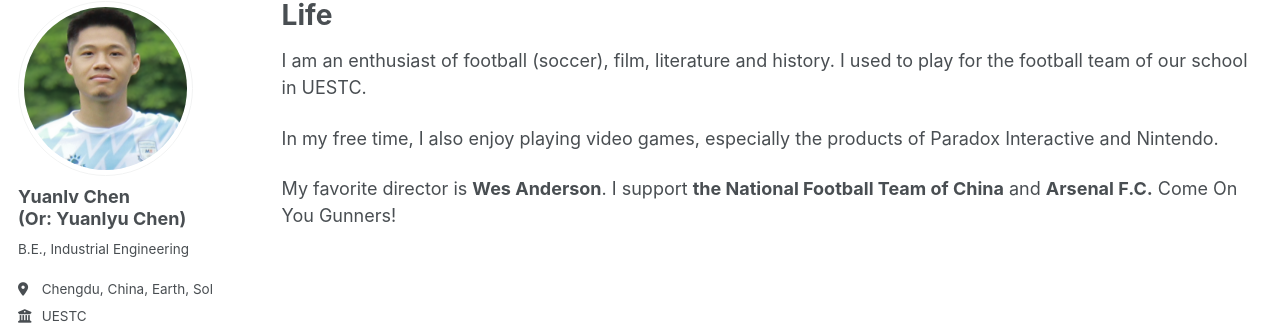
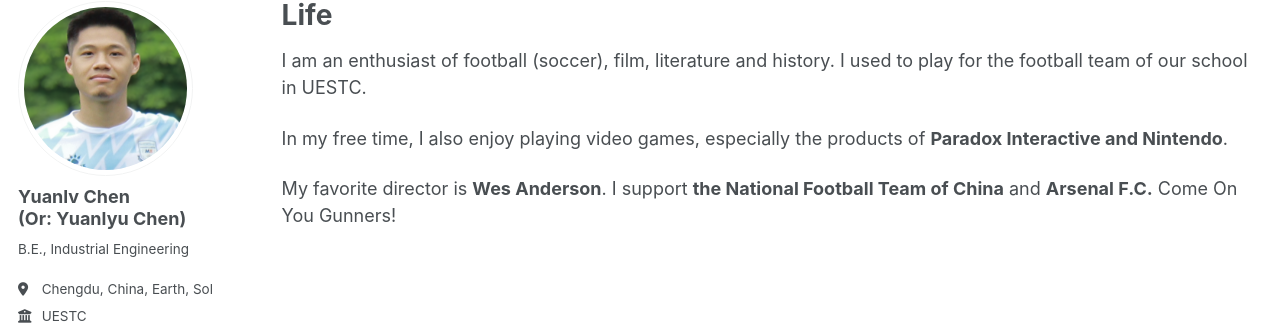
Before and after one commit to YLchen22/YLchen22.github.io, a Jekyll site: the page built from _pages/life.md, in a window 1280 px wide. Shown: the part 105-430 px from the top of the page. Built offline with Jekyll 4.4.1, drawn with Linux system fonts in a browser that asks for light colours.

```diff
--- a/_pages/life.md
+++ b/_pages/life.md
@@ -7,6 +7,6 @@ author_profile: true
 
 I am an enthusiast of football (soccer), film, literature and history. I used to play for the football team of our school in UESTC.
 
-In my free time, I also enjoy playing video games, especially the products of Paradox Interactive and Nintendo.
+In my free time, I also enjoy playing video games, especially the products of **Paradox Interactive and Nintendo**.
 
 My favorite director is **Wes Anderson**. I support **the National Football Team of China** and **Arsenal F.C.** Come On You Gunners!
```
